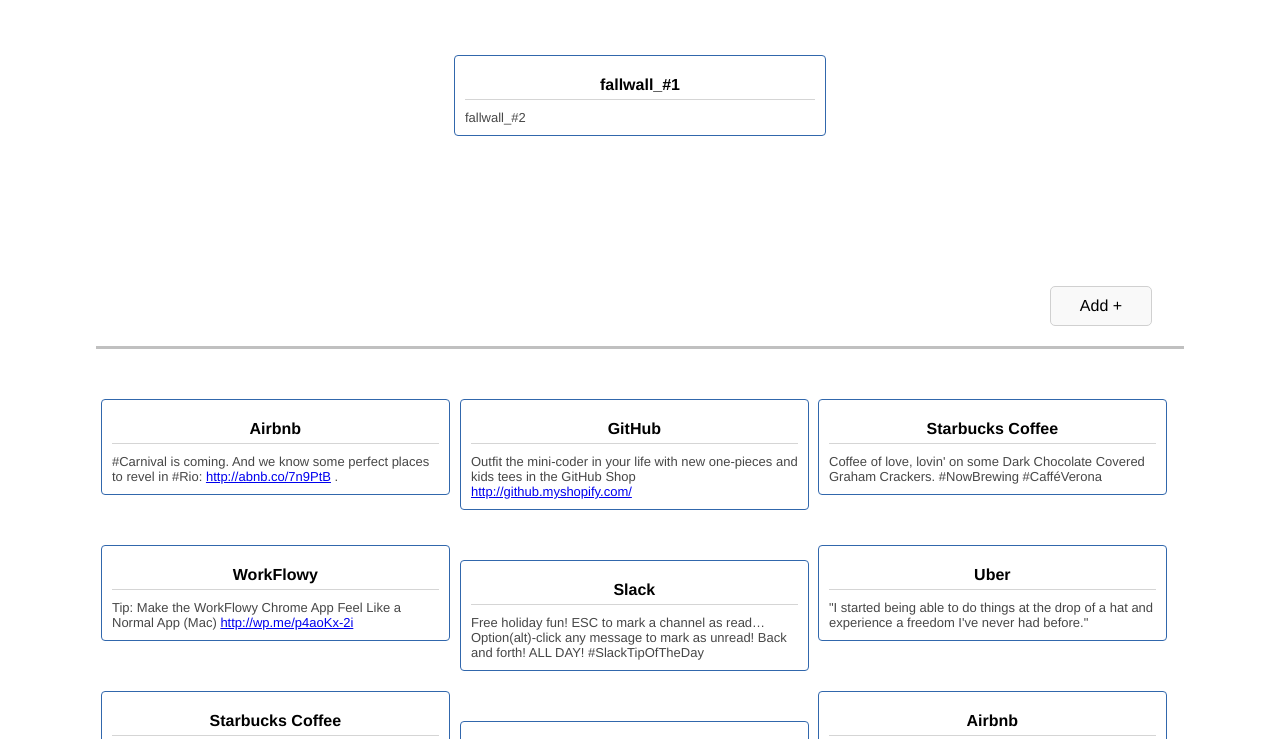
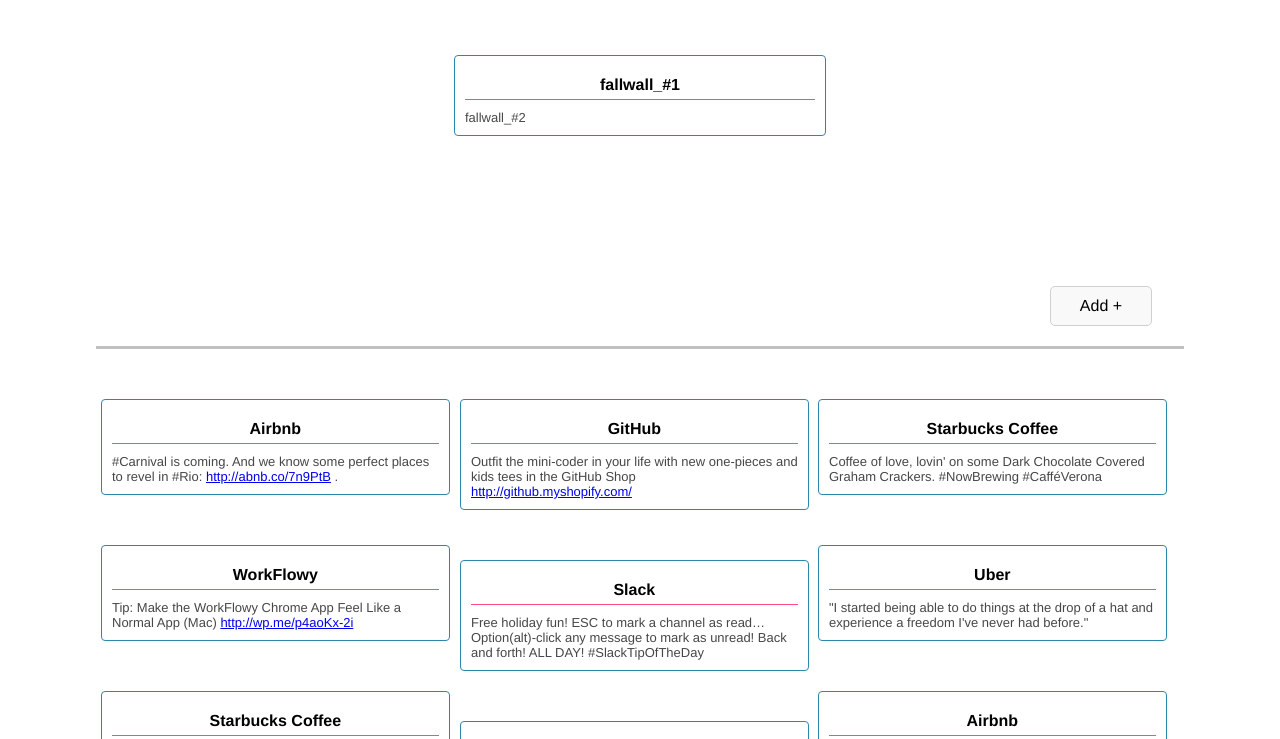
Before and after one commit to eddiewentw/Fallwall.js, a plain HTML site: page index.html in a window 1280 px wide. Shown: the part 122-861 px from the top of the page. Drawn offline with Linux system fonts and the light colour scheme.

Commit message:
Update the color

```diff
--- a/index.html
+++ b/index.html
@@ -23,7 +23,7 @@
 
 		h1 {
 			text-align: center;
-			color: #AC3931;
+			color: #F24236;
 			margin: 60px 0px;
 			padding: 10px 0px;
 			letter-spacing: 3px;
@@ -40,7 +40,7 @@
 		.template,
 		.fallwall_grid {
 			margin: 50px auto;
-			border: 1px #3167ac solid;
+			border: 1px #2E86AB solid;
 			border-radius: 4px;
 			padding: 10px;
 		}
@@ -50,7 +50,7 @@
 			text-align: center;
 			margin: 10px auto;
 			padding-bottom: 5px;
-			border-bottom: 1px #d5d5d5 solid;
+			border-bottom: 1px #FF4D80 solid;
 		}
 
 		.template .intro,
```
